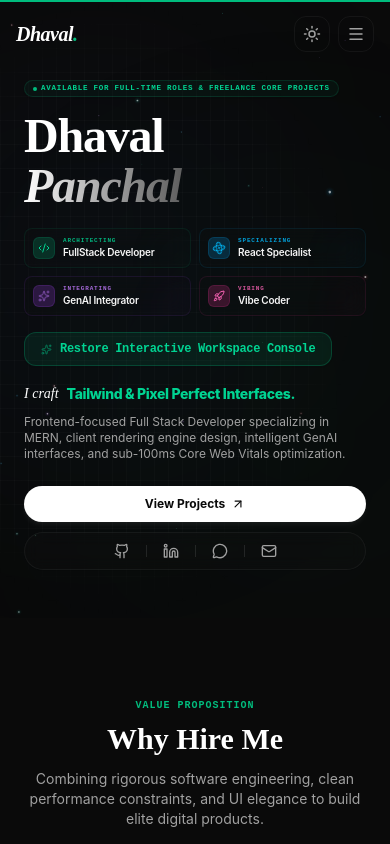
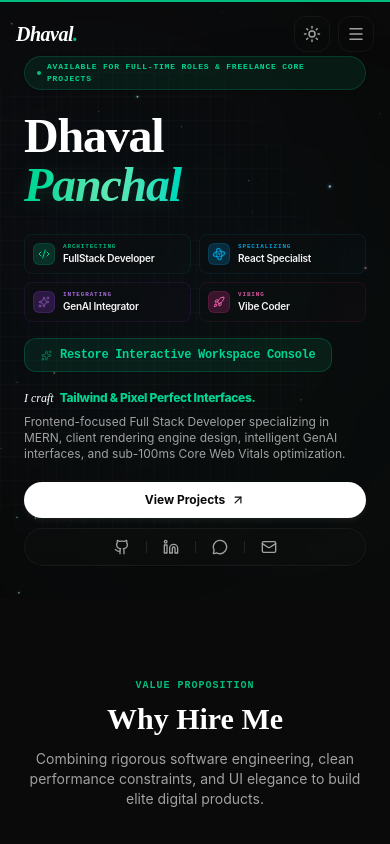
Before and after one commit to Wrap15/My-Portfolio, a React (Vite) app: page / in a window 390 px wide. Shown: the top 844 px of the page. Built offline with nearby package versions, Linux system fonts and the light colour scheme.

Commit message:
feat: add tactile feedback and refine layout spacing
Introduce haptic vibration on resume clicks and adjust scroll-margin and padding for improved mobile layout consistency.

```diff
--- a/src/App.tsx
+++ b/src/App.tsx
@@ -273,6 +273,10 @@ const HeroSlab: React.FC<HeroSlabProps> = ({ label, title, icon: Icon, color, ta
 
   const handleClick = () => {
     playResumeChime();
+    if (typeof window !== 'undefined' && typeof navigator !== 'undefined' && navigator.vibrate) {
+      // Subtle single vibration tick for professional tactile confirmation
+      navigator.vibrate(15);
+    }
     onSlabClick(targetTag);
   };
 
@@ -573,7 +577,7 @@ const Hero = ({ onSlabClick }: { onSlabClick: (tag: string) => void }) => {
   };
 
   return (
-    <section id="about" className="relative lg:min-h-screen flex items-center pt-20 sm:pt-28 pb-12 sm:pb-20 overflow-hidden">
+    <section id="about" className="relative lg:min-h-screen flex items-center pt-14 sm:pt-28 pb-8 sm:pb-20 overflow-hidden scroll-mt-20 sm:scroll-mt-24">
       {/* Background Decorative Grid and Glow Elements */}
       <div className="absolute inset-0 bg-[linear-gradient(to_right,#8080800a_1px,transparent_1px),linear-gradient(to_bottom,#8080800a_1px,transparent_1px)] bg-[size:14px_24px] [mask-image:radial-gradient(ellipse_60%_50%_at_30%_50%,#000_75%,transparent_100%)] pointer-events-none" />
       <div className="absolute top-1/4 left-10 w-[500px] h-[500px] bg-emerald-500/[0.08] dark:bg-emerald-500/[0.05] rounded-full blur-[130px] pointer-events-none animate-pulse" />
@@ -591,7 +595,7 @@ const Hero = ({ onSlabClick }: { onSlabClick: (tag: string) => void }) => {
             animate="visible"
             variants={containerVariants}
             className={cn(
-              "flex flex-col items-start text-left max-w-3xl transition-all duration-350",
+               "flex flex-col items-start text-left max-w-3xl transition-all duration-350",
               consoleState === 'fullwidth' ? "lg:col-span-12 xl:col-span-12 max-w-full" : "lg:col-span-7 xl:col-span-8",
               consoleState === 'closed' ? "lg:col-span-12 xl:col-span-12 max-w-full" : ""
             )}
@@ -599,7 +603,7 @@ const Hero = ({ onSlabClick }: { onSlabClick: (tag: string) => void }) => {
             {/* Status Badge */}
             <motion.div
               variants={itemVariants}
-              className="inline-flex items-center gap-1 sm:gap-1.5 px-2 py-0.5 sm:px-2.5 sm:py-1 rounded-full bg-emerald-400/10 dark:bg-emerald-500/5 border border-emerald-500/15 text-emerald-600 dark:text-emerald-400 text-[6.5px] min-[360px]:text-[7.5px] sm:text-[8.5px] font-bold font-mono uppercase tracking-wider min-[360px]:tracking-widest select-none cursor-default mb-4 sm:mb-6 shrink-0 shadow-xs"
+              className="inline-flex items-center gap-1.5 sm:gap-2 px-3 py-1 sm:px-3.5 sm:py-1.5 rounded-full bg-emerald-400/10 dark:bg-emerald-500/10 border border-emerald-500/20 text-emerald-600 dark:text-emerald-400 text-[7px] min-[360px]:text-[8px] sm:text-[9.5px] font-bold font-mono uppercase tracking-wider min-[360px]:tracking-widest select-none cursor-default mb-6 sm:mb-9 shrink-0 shadow-sm"
             >
               <span className="relative flex h-1 w-1 sm:h-1.5 sm:w-1.5">
                 <span className="animate-ping absolute inline-flex h-full w-full rounded-full bg-emerald-400 opacity-75"></span>
@@ -610,10 +614,10 @@ const Hero = ({ onSlabClick }: { onSlabClick: (tag: string) => void }) => {
 
             <motion.h1
               variants={itemVariants}
-              className="text-4xl min-[360px]:text-5xl sm:text-7xl md:text-[5.5rem] font-serif font-bold leading-[0.95] mb-4 sm:mb-6 text-neutral-950 dark:text-white tracking-tight relative"
+              className="text-4xl min-[360px]:text-5xl sm:text-7xl md:text-[5.5rem] lg:text-[6rem] font-serif font-extrabold leading-[0.9] mb-4 sm:mb-6 text-neutral-950 dark:text-white tracking-tight relative select-none"
             >
               Dhaval
-              <span className="block text-gradient italic mt-1 pb-1 pr-4">Panchal</span>
+              <span className="block bg-gradient-to-r from-emerald-600 via-emerald-500 to-teal-500 dark:from-emerald-400 dark:via-emerald-300 dark:to-teal-400 bg-clip-text text-transparent italic mt-1.5 pb-1 pr-4 drop-shadow-[0_2px_10px_rgba(16,185,129,0.15)]">Panchal</span>
               {/* Technical aesthetic coordinates overlay */}
               <span className="absolute -top-3.5 right-6 text-[8px] font-mono text-neutral-400/50 dark:text-neutral-500/30 tracking-[0.25em] select-none hidden sm:inline-block">
                 SYS_LOC [23° N, 72° E]
@@ -623,9 +627,9 @@ const Hero = ({ onSlabClick }: { onSlabClick: (tag: string) => void }) => {
             {/* Premium Interactive Bento-Style Slabs */}
             <motion.div
               variants={itemVariants}
-              className="mb-4 sm:mb-6 w-full"
+              className="mb-4 sm:mb-6 mt-2 sm:mt-3 w-full"
             >
-              <div className="grid grid-cols-2 md:grid-cols-4 gap-1.5 min-[375px]:gap-2 sm:gap-3 w-full">
+              <div className="grid grid-cols-2 md:grid-cols-4 gap-2 sm:gap-3 w-full">
                 <HeroSlab
                   label="Architecting"
                   title="FullStack Developer"
@@ -686,25 +690,25 @@ const Hero = ({ onSlabClick }: { onSlabClick: (tag: string) => void }) => {
 
             <motion.div
               variants={itemVariants}
-              className="text-sm sm:text-base md:text-lg text-neutral-600 dark:text-neutral-400 max-w-2xl mb-6 sm:mb-8 leading-relaxed text-left font-sans"
+              className="text-xs sm:text-base md:text-lg text-neutral-600 dark:text-neutral-400 max-w-2xl mb-5 sm:mb-7 leading-relaxed text-left font-sans"
             >
               {/* Interactive Smooth Tagline Rotator */}
-              <div className="h-6 sm:h-7 mb-1.5 overflow-hidden flex items-center">
-                <span className="text-neutral-950 dark:text-white font-serif italic mr-2 shrink-0">I craft</span>
+              <div className="h-5 sm:h-7 mb-1 overflow-hidden flex items-center">
+                <span className="text-neutral-950 dark:text-white font-serif italic mr-1.5 shrink-0 text-xs sm:text-lg">I craft</span>
                 <AnimatePresence mode="wait">
                   <motion.span
                     key={currentIndex}
-                    initial={{ y: 15, opacity: 0 }}
+                    initial={{ y: 12, opacity: 0 }}
                     animate={{ y: 0, opacity: 1 }}
-                    exit={{ y: -15, opacity: 0 }}
+                    exit={{ y: -12, opacity: 0 }}
                     transition={{ duration: 0.35, ease: "easeOut" }}
-                    className="text-emerald-500 dark:text-emerald-400 font-extrabold tracking-tight"
+                    className="text-emerald-500 dark:text-emerald-400 font-extrabold tracking-tight text-xs sm:text-lg"
                   >
                     {highlights[currentIndex]}.
                   </motion.span>
                 </AnimatePresence>
               </div>
-              <p className="text-neutral-600 dark:text-neutral-400 text-xs sm:text-sm md:text-base mt-2">
+              <p className="text-neutral-600 dark:text-neutral-400 text-[10.5px] min-[360px]:text-xs sm:text-sm md:text-base mt-1.5 sm:mt-2">
                 Frontend-focused Full Stack Developer specializing in MERN, client rendering engine design, intelligent GenAI interfaces, and sub-100ms Core Web Vitals optimization.
               </p>
             </motion.div>
@@ -1275,7 +1279,7 @@ const Projects = ({
   const archivedProjects = PROJECTS.filter(project => project.id === '4');
 
   return (
-    <section id="projects" className="py-16 md:py-32 px-4 sm:px-6">
+    <section id="projects" className="py-16 md:py-32 px-4 sm:px-6 scroll-mt-20 sm:scroll-mt-24">
       <div className="max-w-7xl mx-auto">
         <SectionHeader
           title="Portfolio"
@@ -1510,7 +1514,7 @@ const Education = () => {
   }, []);
 
   return (
-    <section id="education" className="py-16 md:py-32 px-4 sm:px-6 bg-neutral-50 dark:bg-neutral-900/30">
+    <section id="education" className="py-16 md:py-32 px-4 sm:px-6 bg-neutral-50 dark:bg-neutral-900/30 scroll-mt-20 sm:scroll-mt-24">
       <div className="max-w-7xl mx-auto">
         <SectionHeader
           title="Academic"
@@ -1703,7 +1707,7 @@ const Skills = () => {
   };
 
   return (
-    <section id="skills" className="py-16 md:py-32 px-4 sm:px-6">
+    <section id="skills" className="py-16 md:py-32 px-4 sm:px-6 scroll-mt-20 sm:scroll-mt-24">
       <div className="max-w-7xl mx-auto">
         <SectionHeader
           title="Expertise"
@@ -2035,7 +2039,7 @@ const Contact = () => {
   };
 
   return (
-    <section id="contact" className="py-16 md:py-32 px-4 sm:px-6 relative overflow-hidden">
+    <section id="contact" className="py-16 md:py-32 px-4 sm:px-6 relative overflow-hidden scroll-mt-20 sm:scroll-mt-24">
       {/* Confetti animation on successful form submission */}
       <SuccessConfetti active={status === 'success'} />
 
@@ -2409,7 +2413,7 @@ const Features = () => {
   ];
 
   return (
-    <section id="why-hire-me" className="py-20 md:py-32 px-4 sm:px-6 relative overflow-hidden">
+    <section id="why-hire-me" className="py-20 md:py-32 px-4 sm:px-6 relative overflow-hidden scroll-mt-20 sm:scroll-mt-24">
       <div className="absolute inset-0 bg-neutral-50/50 dark:bg-neutral-950/20 pointer-events-none" />
       <div className="absolute top-1/2 left-1/2 -translate-x-1/2 -translate-y-1/2 w-[500px] h-[500px] bg-emerald-500/5 rounded-full blur-3xl pointer-events-none" />
 
@@ -2599,6 +2603,75 @@ export default function App() {
     restDelta: 0.001
   });
 
+  const cursorX = useMotionValue(-100);
+  const cursorY = useMotionValue(-100);
+
+  const cursorOuterX = useSpring(cursorX, { stiffness: 120, damping: 22, mass: 0.6 });
+  const cursorOuterY = useSpring(cursorY, { stiffness: 120, damping: 22, mass: 0.6 });
+
+  const cursorInnerX = useSpring(cursorX, { stiffness: 450, damping: 30, mass: 0.1 });
+  const cursorInnerY = useSpring(cursorY, { stiffness: 450, damping: 30, mass: 0.1 });
+
+  const [isHoveringLink, setIsHoveringLink] = useState(false);
+  const [isClicking, setIsClicking] = useState(false);
+  const [showCursor, setShowCursor] = useState(false);
+  const [isTouchDevice, setIsTouchDevice] = useState(true);
+
+  useEffect(() => {
+    const checkTouch = () => {
+      const hasTouch = window.matchMedia('(pointer: coarse)').matches || 'ontouchstart' in window;
+      setIsTouchDevice(hasTouch);
+    };
+    checkTouch();
+    window.addEventListener('resize', checkTouch);
+
+    const moveCursor = (e: MouseEvent) => {
+      cursorX.set(e.clientX);
+      cursorY.set(e.clientY);
+      if (!showCursor) setShowCursor(true);
+    };
+
+    const handleMouseDown = () => setIsClicking(true);
+    const handleMouseUp = () => setIsClicking(false);
+
+    const handleMouseEnterWindow = () => setShowCursor(true);
+    const handleMouseLeaveWindow = () => setShowCursor(false);
+
+    if (!isTouchDevice) {
+      window.addEventListener('mousemove', moveCursor);
+      window.addEventListener('mousedown', handleMouseDown);
+      window.addEventListener('mouseup', handleMouseUp);
+      document.body.addEventListener('mouseenter', handleMouseEnterWindow);
+      document.body.addEventListener('mouseleave', handleMouseLeaveWindow);
+    }
+
+    return () => {
+      window.removeEventListener('resize', checkTouch);
+      window.removeEventListener('mousemove', moveCursor);
+      window.removeEventListener('mousedown', handleMouseDown);
+      window.removeEventListener('mouseup', handleMouseUp);
+      document.body.removeEventListener('mouseenter', handleMouseEnterWindow);
+      document.body.removeEventListener('mouseleave', handleMouseLeaveWindow);
+    };
+  }, [isTouchDevice, showCursor]);
+
+  useEffect(() => {
+    if (isTouchDevice) return;
+
+    const handleMouseOver = (e: MouseEvent) => {
+      const target = e.target as HTMLElement | null;
+      if (!target) return;
+
+      const isClickable = target.closest('a, button, [role="button"], .cursor-pointer, input, select, textarea');
+      setIsHoveringLink(!!isClickable);
+    };
+
+    window.addEventListener('mouseover', handleMouseOver);
+    return () => {
+      window.removeEventListener('mouseover', handleMouseOver);
+    };
+  }, [isTouchDevice]);
+
   const [activeSection, setActiveSection] = useState('About');
   const [scrollPercent, setScrollPercent] = useState(0);
 
@@ -2651,7 +2724,10 @@ export default function App() {
 
   return (
     <HelmetProvider>
-      <div className="min-h-screen bg-white dark:bg-neutral-950 text-neutral-900 dark:text-white transition-colors duration-300">
+      <div className={cn(
+        "min-h-screen bg-white dark:bg-neutral-950 text-neutral-900 dark:text-white transition-colors duration-300",
+        !isTouchDevice && showCursor && "cursor-none"
+      )}>
         <Helmet>
           <title>Dhaval Panchal | Full-Time FullStack Developer &amp; React Specialist</title>
           <meta name="description" content="Portfolio of Dhaval Panchal, an ambitious FullStack Developer and React Specialist based in Gujarat, India. Specializing in elegant UX, production MERN apps, and GenAI integrations." />
@@ -2698,6 +2774,39 @@ export default function App() {
             style={{ scaleX }}
           />
         </div>
+
+        {/* Custom premium cursor with lagging effect */}
+        {!isTouchDevice && showCursor && (
+          <>
+            {/* Lagging outer ring */}
+            <motion.div
+              style={{
+                x: cursorOuterX,
+                y: cursorOuterY,
+                translateX: "-50%",
+                translateY: "-50%",
+              }}
+              className={cn(
+                "fixed top-0 left-0 rounded-full border border-emerald-500/80 pointer-events-none z-[9999] transition-[width,height,background-color] duration-300 ease-out",
+                isHoveringLink ? "w-12 h-12 bg-emerald-500/8 dark:bg-emerald-400/[0.05] border-emerald-400" : "w-7 h-7",
+                isClicking ? "scale-90 bg-emerald-500/15" : "scale-100"
+              )}
+            />
+            {/* Focal inner dot */}
+            <motion.div
+              style={{
+                x: cursorInnerX,
+                y: cursorInnerY,
+                translateX: "-50%",
+                translateY: "-50%",
+              }}
+              className={cn(
+                "fixed top-0 left-0 w-1.5 h-1.5 rounded-full bg-emerald-500 pointer-events-none z-[9999] transition-transform duration-200",
+                isHoveringLink ? "scale-125 bg-emerald-400" : "scale-100"
+              )}
+            />
+          </>
+        )}
       </div>
     </HelmetProvider>
   );
```
